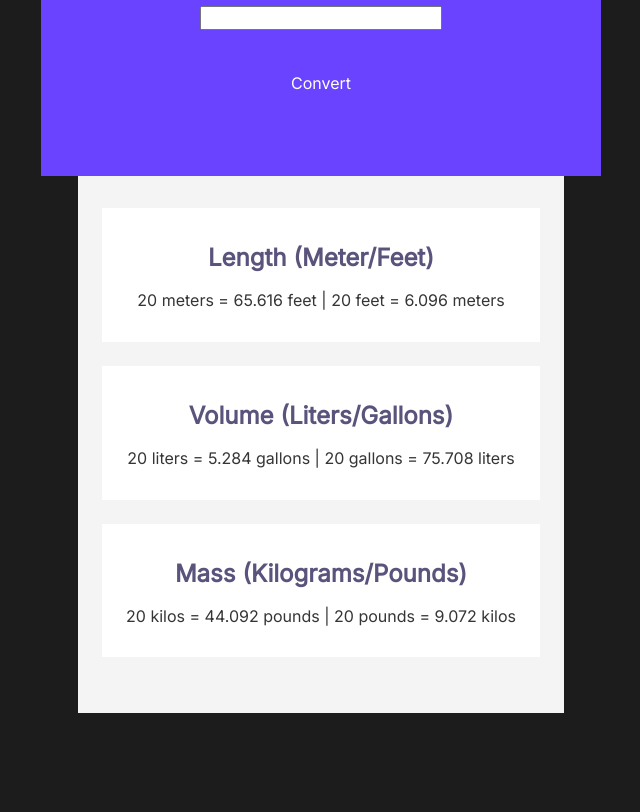
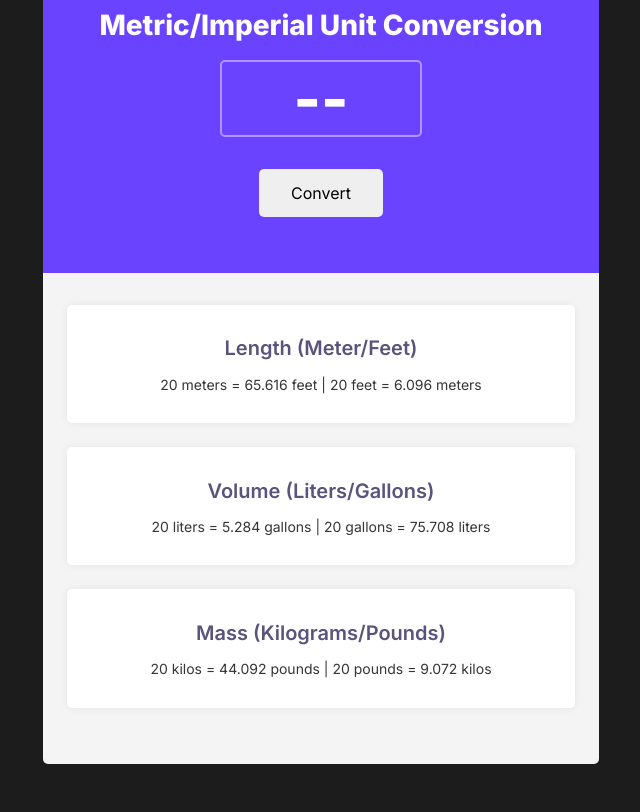
Before and after one commit to eugenesoch/unit-converter, a website built with Vite: page index.html in a window 1280 px wide. Shown: the part 114-926 px from the top of the page, without its empty margins (319-959 px from the left). Before the commit the page ends 827 px from the top, so only its background shows below. Built offline with nearby package versions, Linux system fonts and the light colour scheme.

Commit message:
Further works on design
Continued working on the layout of the app - applied font sizes, button shape and size, started planning JS code.

```diff
--- a/index.css
+++ b/index.css
@@ -1,3 +1,5 @@
+@import url('https://fonts.googleapis.com/css2?family=Inter:wght@100;200;300;400;500;600;700;800;900&display=swap');
+
 :root {
     --body: #1C1C1C;
     --hero-background: #6943FF;
@@ -7,6 +9,7 @@
     --box-background: #fff;
     --content-heading: #5A537B;
     --content-text: #353535;
+    --shadow: #1c1c1c10;
 
 }
 
@@ -18,6 +21,7 @@ html[data-theme="light"] {
     --box-background: #fff;
     --content-heading: #5A537B;
     --content-text: #353535;
+    --shadow: #1c1c1c10;
 
 }
 
@@ -29,6 +33,7 @@ html[data-theme="dark"] {
     --box-background: #273549;
     --content-heading: #CCC1FF;
     --content-text: #fff;
+    --shadow: #ffffff10;
 }
 
 body {
@@ -43,15 +48,8 @@ body {
 
 }
 
-button {
-    margin: 2rem 0;
-    padding: 9px 17px;
-    border-radius: 6px;
-    border: none;
-    background-color: var(--button-green);
-    color: var(--white);
-    line-height: 1.5rem;
-    cursor: pointer;
+.wrapper {
+    padding: 3rem 1.5rem;
 }
 
 .theme-switch {
@@ -70,22 +68,68 @@ button {
 .hero {
     background-color: var(--hero-background);
     color: var(--white);
-    font-weight: 100;
-    padding: 2.5rem;
+    padding: 3.5rem;
+    display: flex;
+    flex-direction: column;
+    justify-items: center;
+    align-content: center;
+    border-radius: 5px 5px 0px 0px;
+
+}
+
+h1 {
+    font-weight: 800;
+    font-size: 1.75rem;
+}
+
+#input-el {
+    background-color: transparent;
+    font-size: 3.65rem;
+    text-align: center;
+    border: 2px solid var(--hero-accent);
+    border-radius: 5px;
+    font-weight: 800;
+    color: var(--white);
+    line-height: 3rem;
+    display: block;
+    margin-right: auto;
+    margin-left: auto;
+    width: 5ch;
+}
+#input-el::placeholder {
+    color: var(--white);
+
+}
+
+button {
+    border: none;
+    border-radius: 5px;
+    font-size: 1rem;
+    line-height: 1.5rem;
+    margin-top: 2rem;
+    padding: 0.75rem 2rem;
+    cursor: pointer;
 }
 
 .content {
     background-color: var(--content-background);
     color: var(--content-text);
     padding: 2rem 1.5rem;
+    border-radius: 0px 0px 5px 5px;
+    font-weight: 400;
+    font-size: 0.875rem;
 }
 
 .content h2 {
-    color: var(--content-heading)
+    color: var(--content-heading);
+    font-size: 1.25rem;
+    font-weight: 600;
 }
 
 .conversion-block {
     background-color: var(--box-background);
     padding: 1rem 1.5rem;
     margin-bottom: 1.5rem;
+    border-radius: 5px;
+    box-shadow: 0px 0px 10px var(--shadow);
 }
--- a/index.html
+++ b/index.html
@@ -2,13 +2,12 @@
     <head>
         <link rel="stylesheet" href="https://cdnjs.cloudflare.com/ajax/libs/normalize/8.0.1/normalize.css">
         <link rel="stylesheet" href="./index.css">
-        <link rel="preconnect" href="https://fonts.googleapis.com">
-        <link rel="preconnect" href="https://fonts.gstatic.com" crossorigin>
-        <link href="https://fonts.googleapis.com/css2?family=Inter&family=Karla:wght@800&display=swap" rel="stylesheet">
+        <meta name="viewport" content="width=device-width, initial-scale=1">
     </head>
+        <div class="wrapper">
             <section class="hero">
                 <h1>Metric/Imperial Unit Conversion</h1>
-            <input type="text" id="input-el">
+                <input type="text" id="input-el" placeholder="--">
                 <div><button id="convert-el">Convert</button></div>
             </section>
             <section class="content">
@@ -25,6 +24,7 @@
                     <p>20 kilos = 44.092 pounds | 20 pounds = 9.072 kilos</p>
                 </div>
             </section>
+        </div>
         <script src="./index.js"></script>
         <script src="./index.js" tyoe="module"></script>
     </body>
--- a/index.js
+++ b/index.js
@@ -1,32 +1,7 @@
-let passwordEl1 = document.getElementById("password-el1")
-let passwordEl2 = document.getElementById("password-el2")
-let buttonEl = document.getElementById("button-el")
-passwordEl1.textContent=("****************")
-passwordEl2.textContent=("****************")
-const characters =["A","B","C","D","E","F","G","H","I","J","K","L","M","N","O","P","Q","R","S","T","U","V","W","X","Y","Z","a","b","c","d","e","f","g","h","i","j","k","l","m","n","o","p","q","r","s","t","u","v","w","x","y","z", "0", "1", "2", "3", "4", "5", "6", "7", "8", "9","~","`","!","@","#","$","%","^","&","*","(",")","_","-","+","=","{","[","}","]",",","|",":",";","<",">",".","?","/"];
+let inputEl = document.getElementById("input-el")
+inputEl.textContent=("Bravo")
 
-let passwordLength = 15
 
-function getRandomCharacter() {
-    let randomChar = Math.floor(Math.random() * characters.length)
-    return characters[randomChar]
-}
-
-function generatePassword() {
-    let randomPassword = []
-    for (let i = 0; i < passwordLength; i++)
-    randomPassword += getRandomCharacter()
-    return randomPassword
-}
-
-function generateRandomPasswords() {
-    const password1 = generatePassword()
-    passwordEl1.textContent=(password1)
-    const password2 = generatePassword()
-    passwordEl2.textContent=(password2)
-    buttonEl.textContent=("Generate Again")
-
-}
 
 var toggle = document.getElementById("theme-toggle");
 
```
Also changed, not shown: README.md. Lines whose indentation alone changed are shown as unchanged.
